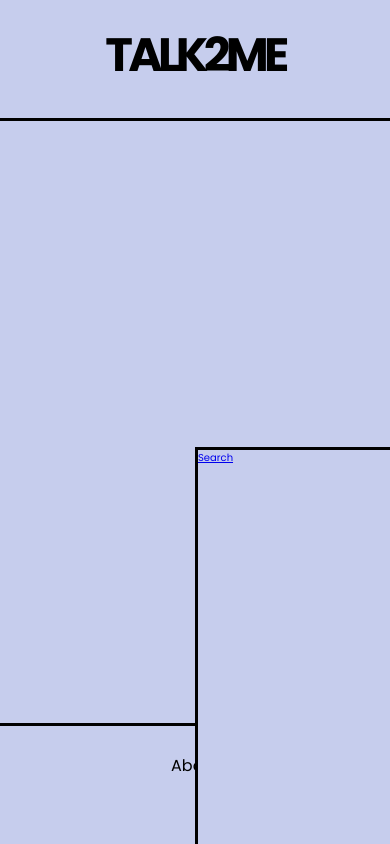
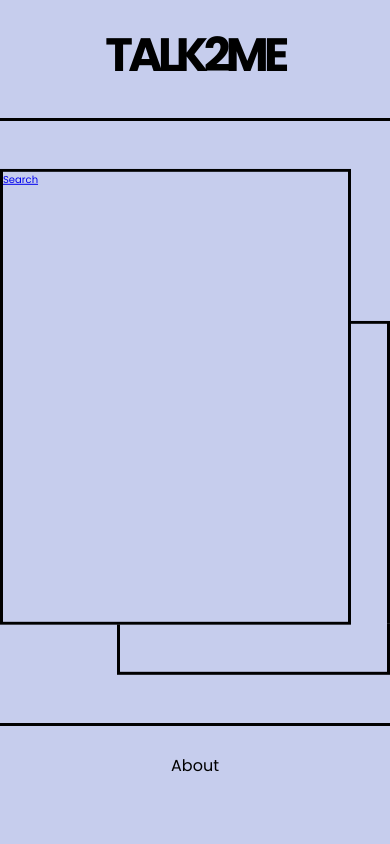
Before and after one commit to tochibedford/talk2me_frontend, a React (Vite) app: page / in a window 390 px wide. Built offline with nearby package versions, Linux system fonts and the light colour scheme; the HTML template or start-up script is replaced by a standard one.

Commit message:
feat: add breakpoint for < 1024px in searchandchat

```diff
--- a/src/components/SearchAndChat/SearchAndChat.module.scss
+++ b/src/components/SearchAndChat/SearchAndChat.module.scss
@@ -7,9 +7,16 @@
   z-index: 1;
   transition: 0.3s;
 
+  @media screen and (max-width: 1024px) {
+    top: 4%;
+    left: 2%;
+    width: 60%;
+  }
+
   @media screen and (max-width: 768px) {
-    top: 53%;
+    top: 50%;
     left: 50%;
+    transform: translate(-50%, -50%);
     width: 100%;
     height: 60%;
     border: 0;
```
